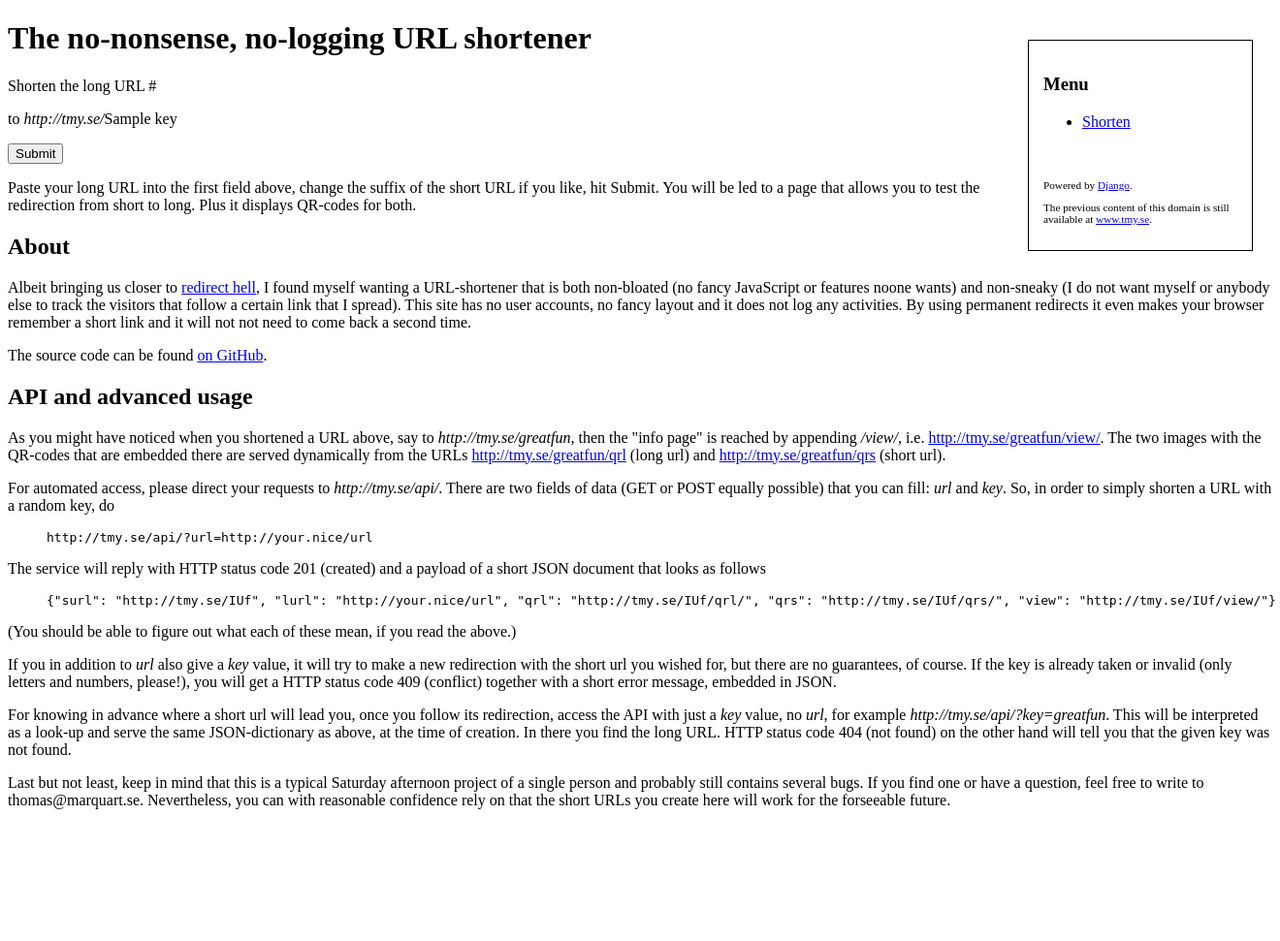
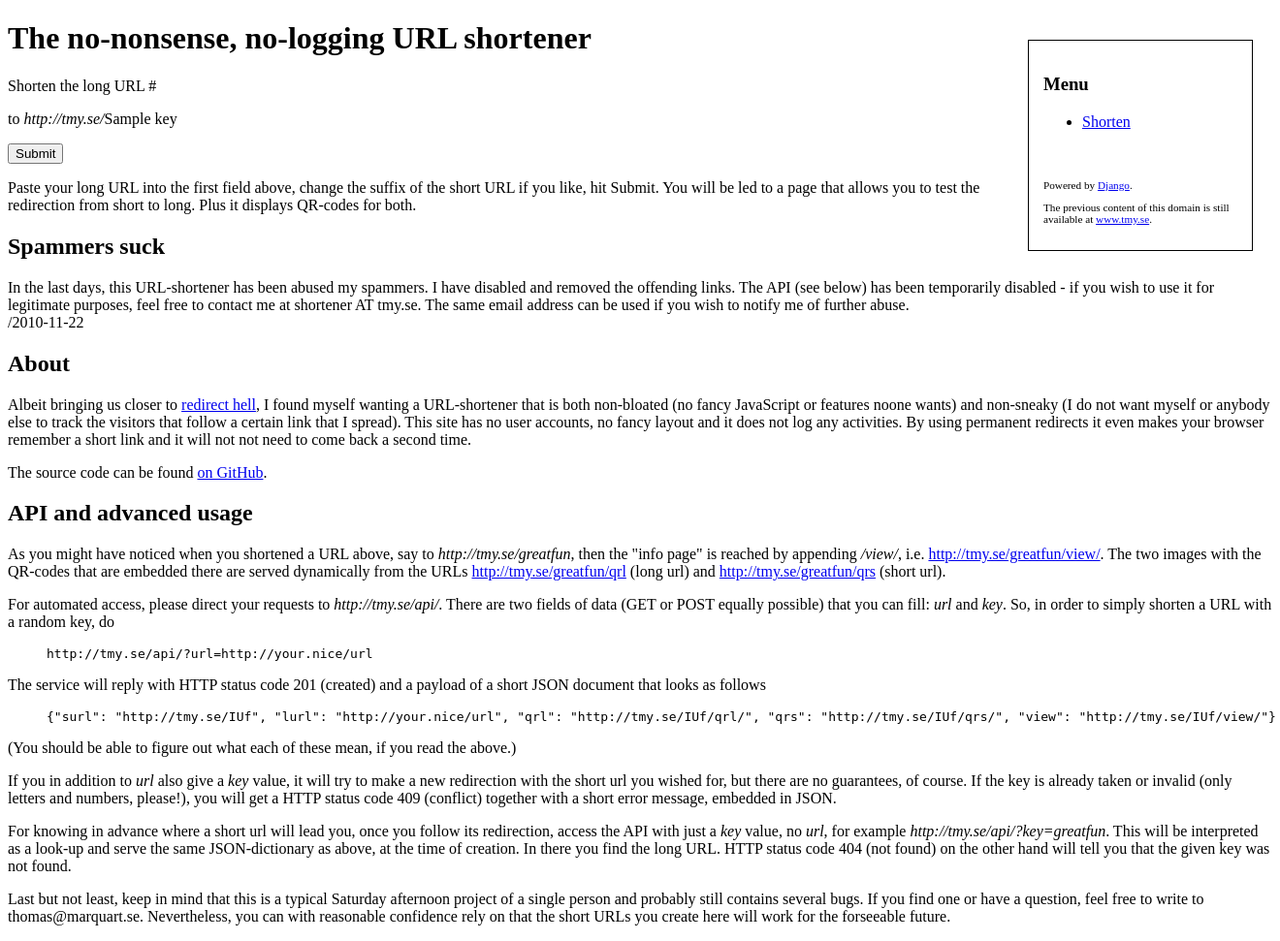
Before and after one commit to ivh/ShortUrl, a Django app: template templates/shorten.html in a window 1320 px wide. Shown: the whole page at 97% size. Before the commit the page ends 835 px from the top, so only its background shows below. Run offline with Django 3.2, Linux system fonts and the light colour scheme; the template is opened without the code that fills it: most values are stand-ins (such as "Sample title", 1, 10 or a date in 2020).

Commit message:
disable api and add note about it

```diff
--- a/shorten/urls.py
+++ b/shorten/urls.py
@@ -4,7 +4,7 @@ from models import URL
 
 urlpatterns = patterns('',
     url(r'^shorten/$','shorten.views.new',name='new'),
-    url(r'^api/$','shorten.views.api',name='api'),
+#    url(r'^api/$','shorten.views.api',name='api'),
     url(r'^(?P<object_id>\w+)/view/$', 'django.views.generic.list_detail.object_detail', {'queryset': URL.objects.all(),'template_name':'view.html'}),
     url(r'^^(?P<key>\w+)/qrs/$','shorten.views.qrs',name='qrs'),
     url(r'^^(?P<key>\w+)/qrl/$','shorten.views.qrl',name='qrl'),
--- a/templates/shorten.html
+++ b/templates/shorten.html
@@ -16,6 +16,14 @@
 </form>
 
 <p>Paste your long URL into the first field above, change the suffix of the short URL if you like, hit Submit. You will be led to a page that allows you to test the redirection from short to long. Plus it displays QR-codes for both.</p>
+
+<h2>Spammers suck</h2>
+In the last days, this URL-shortener has been abused my spammers.
+I have disabled and removed the offending links. The API (see below)
+has been temporarily disabled - if you wish to use it for legitimate
+purposes, feel free to contact me at shortener AT tmy.se. The same
+email address can be used if you wish to notify me of further abuse.
+<br/>/2010-11-22
 
 
 <h2>About</h2>
```
